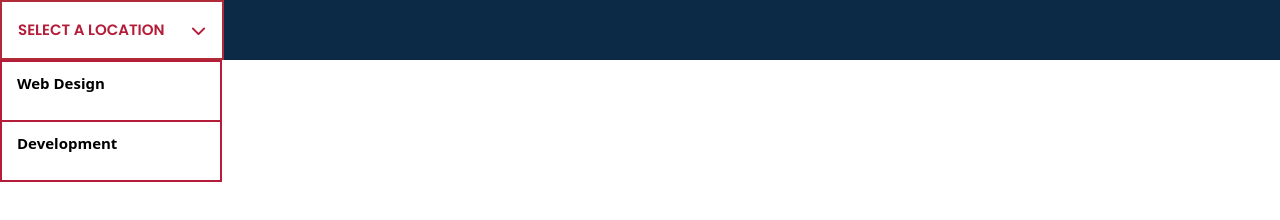
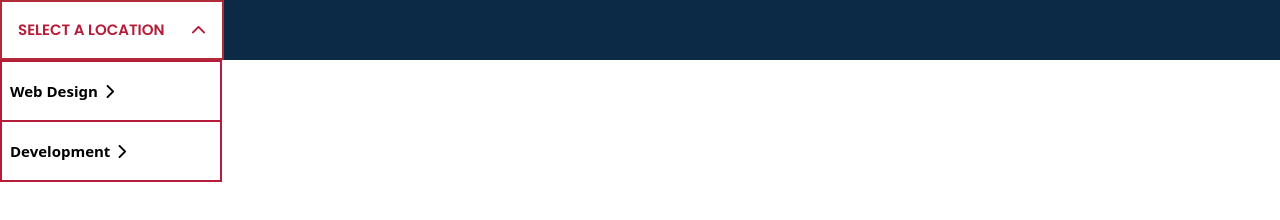
Before and after one commit to Abhiudaydas/Reborn-Home-Solution, a plain HTML site: page index.html in a window 1280 px wide. Drawn offline with nearby package versions, Linux system fonts and the light colour scheme.

Commit message:
final commit for the dropdown

```diff
--- a/index.html
+++ b/index.html
@@ -22,14 +22,15 @@
     <section class="ann_bar">
   <div class="drop_down_btn">
     <div class="dropdown_wrapper">
-      <button class="btn btn-danger">SELECT A LOCATION <i class="fa-solid fa-chevron-down"></i></button>
+      <button class="btn btn-danger">SELECT A LOCATION <i class="fa-solid fa-chevron-down chevron-icon"></i></button>
       <ul class="submenu">
-        <li><a href="#">Web Design</a></li>
-        <li><a href="#">Development</a></li>
+        <li><a href="#" class="d-flex align-items-center p-2">Web Design <i class="fa-solid fa-chevron-down chevron-submenu p-1"></i></a></li>
+        <li><a href="#" class="d-flex align-items-center p-2">Development <i class="fa-solid fa-chevron-down chevron-submenu p-1"></i></a></li>
       </ul>
     </div>
   </div>
 </section>
+
 
 
     <section class="nav_bar"></section>
--- a/style.css
+++ b/style.css
@@ -72,7 +72,7 @@ z-index: 1;
 
 .submenu li a {
   display: block;
-  padding: 10px 15px;
+
   font-weight: 600;
   font-size: 15px;
   min-height: 60px;
@@ -91,3 +91,17 @@ z-index: 1;
 .dropdown_wrapper:hover .submenu {
   display: block;
 }
+
+.dropdown_wrapper:hover .chevron-icon {
+  transform: rotate(180deg);
+  transition: transform 0s ease;
+}
+.chevron-submenu {
+  color: black;
+  transition: color 0s ease;
+  transform: rotate(270deg);
+}
+
+.submenu li a:hover .chevron-submenu {
+  color: white;
+}
```
